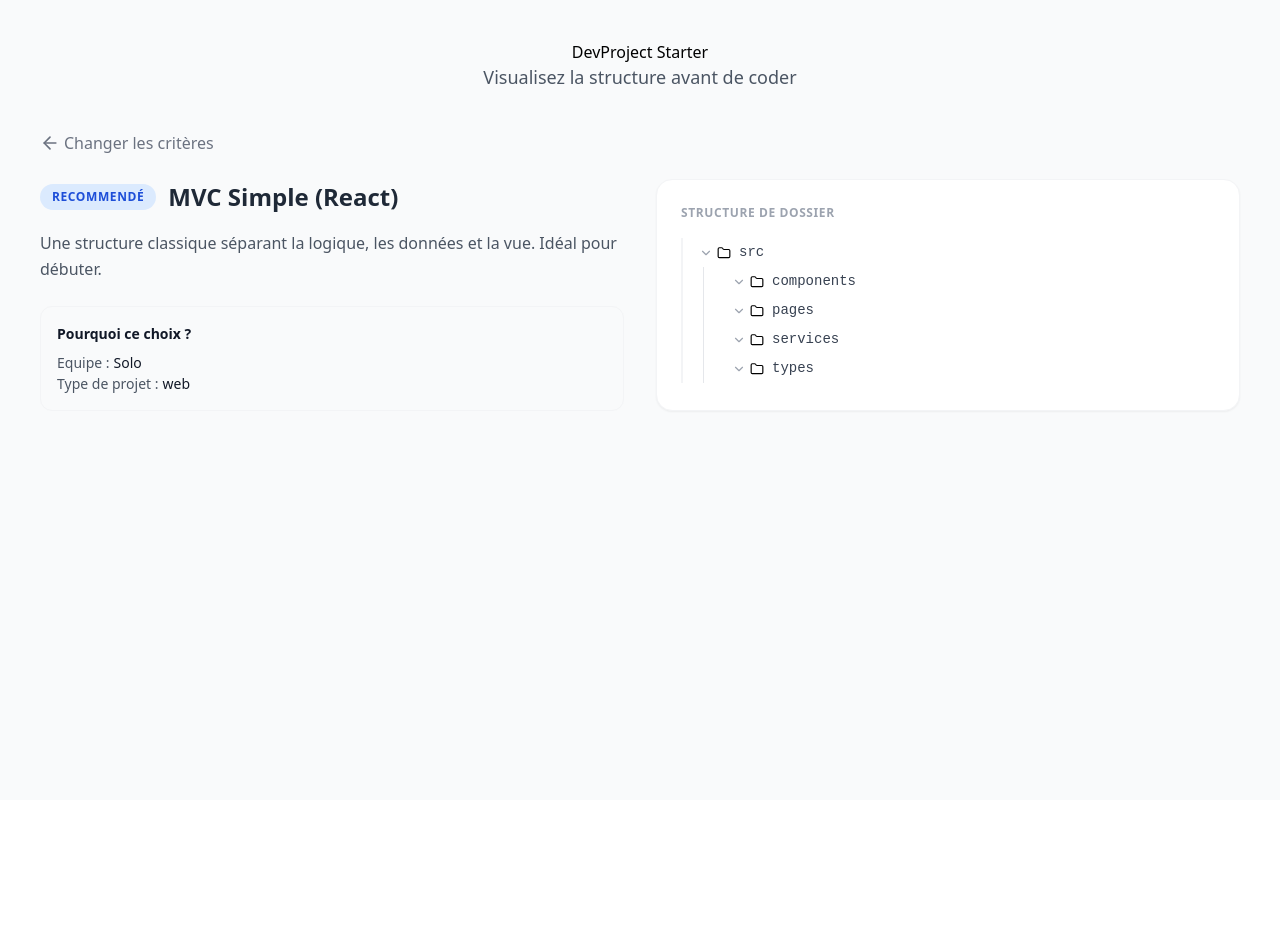
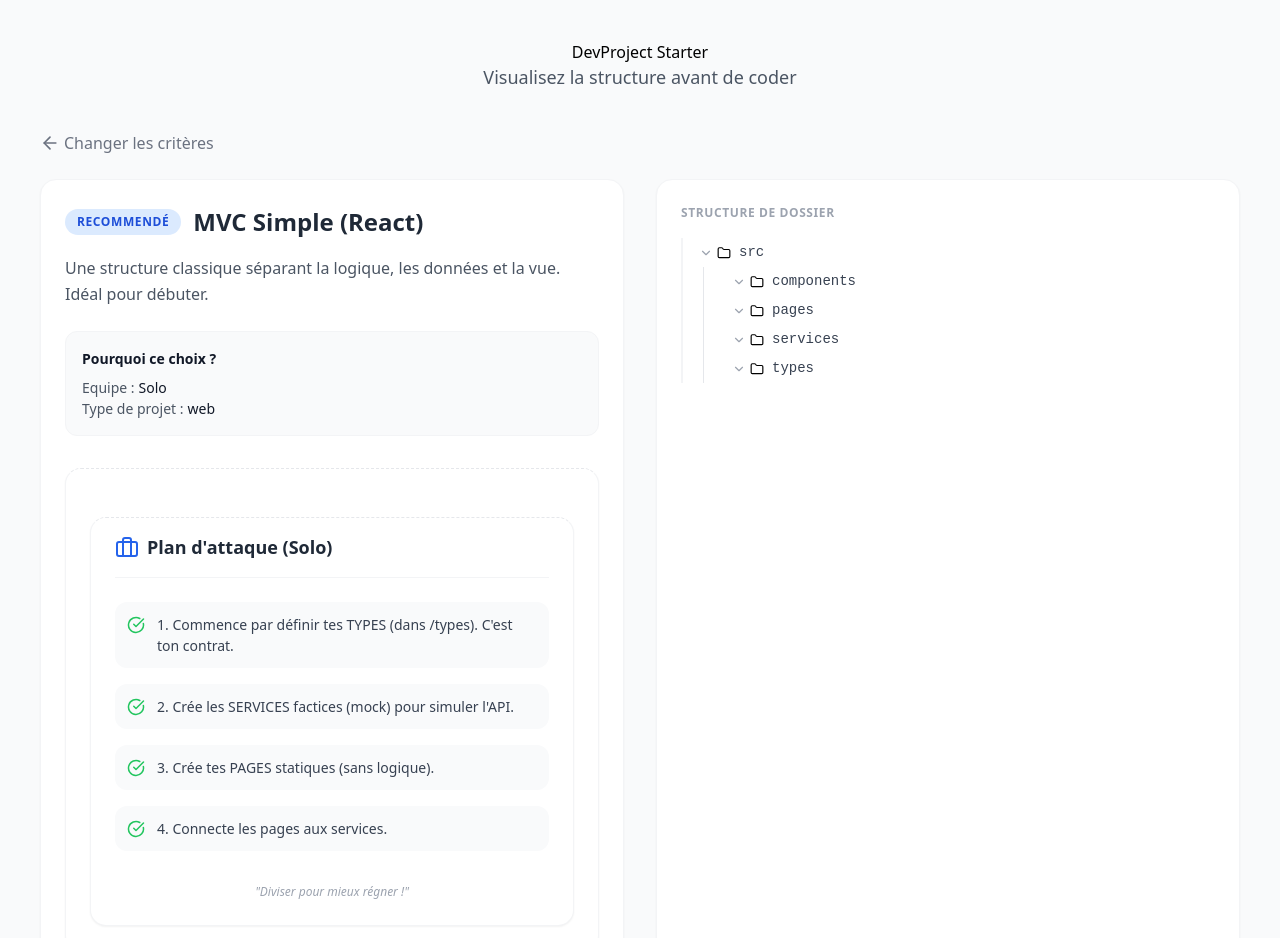
Before and after one commit to NagimaBouchikhi/dev-project-starter, a React (Vite) app: page / in a window 1280 px wide. Both pictures are taken after a click on the button "Trouver mon architecture". Shown: the top 938 px of the page. Before the commit the page ends 800 px from the top, so only its background shows below. Built offline with nearby package versions, Linux system fonts and the light colour scheme.

Commit message:
feat: add team roles and timeline visualization

```diff
--- a/src/App.tsx
+++ b/src/App.tsx
@@ -5,14 +5,17 @@ import { useState } from 'react';
 import type { Architecture } from './types';
 import { ProjectWizard } from './components/ProjectWizard';
 import { ArrowLeft } from 'lucide-react';
+import { TeamRoles } from './components/TeamRole';
 
 function App() {
 
   //Quelle architecture est selectionnée (null ou debut)
   const [selectedArchitecture,setSelectedArchitecture] = useState<Architecture | null>(null);
+  const [userChoices, setUserChoices] = useState<{teamSize: string; projectType: string} | null>(null);
 
   //Appeler quand le formulaire est validé
   const handleFormComplete = (criteria: {teamSize: string; projectType: string}) => {
+    setUserChoices(criteria);
     //On cherche l'architecture qui matche exactement les critéres
     const found = ARCHITECTURES.find(arch =>
       arch.recommendation.teamSize === criteria.teamSize &&
@@ -59,7 +62,7 @@ function App() {
           <div className='app-grid'>
 
             {/**Infos architecture */}
-            <div className='app-ard app-architecture-info'>
+            <div className='app-card app-architecture-info'>
               <div className='app-architecture-header'>
                 <span className='app-badge'> Recommendé</span>
                 <h2 className='app-architecture-title'>
@@ -91,6 +94,14 @@ function App() {
                   </li>
                 </ul>
               </div>
+
+              {/**Plan d'attaque */}
+              <div className='team-roles'>
+                <TeamRoles
+                  architecture={selectedArchitecture}
+                  mode={userChoices?.teamSize === 'solo' ? 'solo' : 'team'}
+                />
+              </div>
           </div>
 
           {/**Arborescence */}
--- /dev/null
+++ b/src/components/TeamRole.tsx
@@ -0,0 +1,68 @@
+import { Briefcase, CheckCircle, UserCog } from "lucide-react";
+import type { Architecture } from "../types";
+import '../styles/TeamRole.css';
+
+interface TeamRoleProps {
+    architecture: Architecture
+    mode : 'solo' | 'team'; //mode choisi par le user
+}
+
+export const TeamRoles: React.FC<TeamRoleProps> = ({architecture, mode}) => {
+
+    return(
+
+        <div className="team-roles">
+
+            {/**Header */}
+            <div className="team-roles-header">
+                <Briefcase size={24} />
+                <h3 className="team-roles-title">
+                    {mode === 'solo' ? 'Plan d\'attaque (Solo)' : "Répartition des rôles (Équipe)"}
+                </h3>
+            </div>
+
+            {/**Mode solo */}
+            {mode === 'solo' && (
+                <div className="team-roles-solo">
+                    {architecture.workflow.solo.map((step,index) => (
+                        <div key={index} className="solo-step">
+                            <CheckCircle size={18}/>
+                            <p>{step}</p>
+                        </div>
+                    ))}
+                    <div className="solo-quote">
+                        "Diviser pour mieux régner !"
+                    </div>
+                </div>
+            )}
+
+            {/**Mode équipe */}
+            {mode === 'team' && (
+                <div className="team-roles-team">
+                    {architecture.workflow.team.map((role,index) => (
+                        <div key={index} className='team-roles-card'>
+                            <div className="team-role-header">
+                                <UserCog size={20}/>
+                                <h4 className="team-role-title">{role.title}</h4>
+                            </div>
+
+                            <p className="team-roles-description">
+                                {role.description}
+                            </p>
+
+                            <div className="team-role-focus">
+                                {role.focus.map((folder,idx) => (
+                                    <span key={idx} className="team-role-badge">
+                                        {folder}
+                                    </span>
+                                ))}
+                            </div>
+
+                        </div>
+                    ))}
+                </div>
+            )}
+        </div>
+
+    )
+}
--- a/src/data/architectures.ts
+++ b/src/data/architectures.ts
@@ -40,7 +40,29 @@ export const ARCHITECTURES: Architecture[] = [
           }
         ]
       }
-    ]
+    ],
+
+    //workflow pour une personne seule
+    workflow : {
+        solo : [
+          "1. Commence par définir tes TYPES (dans /types). C'est ton contrat.",
+          "2. Crée les SERVICES factices (mock) pour simuler l'API.",
+          "3. Crée tes PAGES statiques (sans logique).",
+          "4. Connecte les pages aux services."
+      ],
+      team: [
+        {
+          title : "Dev UI / Integration",
+          description : "S'occupe du visuel et l'experience utilisateur.",
+          focus : ["/components", "/pages"]
+        },
+        {
+          title: "Dev Logic / API",
+          description : "Gère les appels réseau et la manipulation des données.",
+          focus : ["/services", "/types"]
+        }
+      ]
+    }
   },
   {
     id: 'clean-architecture',
@@ -86,7 +108,37 @@ export const ARCHITECTURES: Architecture[] = [
           }
         ]
        }
-    ]
+    ],
+
+
+    workflow : {
+      solo : [
+        "1. DOMAIN FIRST : Écris tes Entités et tes Use-Cases (Règles métier).",
+        "2. Définis les interfaces de tes Repositories (Contrats).",
+        "3. Implémente la couche DATA (API réelle).",
+        "4. Finis par la couche PRESENTATION (UI)."
+      ],
+      team: [
+        {
+          title: "Domain Expert",
+          description : "Se concentre sur la logique métier. Ne touche pas au framawork",
+          focus : ["/domain/entities", "/domain/use-cases"]
+        },
+        {
+          title: "Date Engineer",
+          description: "Connecte l'app au monde extérieur (API, DB...)",
+          focus: ["/data/repositories", "/domain/interfaces"]
+        },
+        {
+          title: "Frontend Developer",
+          description: "Utilise les use-cases pour construire l'interface utilisateur.",
+          focus: ["/presentation/components", "/presentation/pages"]
+        }
+
+      ]
+
+    }
   }
 
-]
+
+];
--- a/src/styles/App.css
+++ b/src/styles/App.css
@@ -174,3 +174,21 @@
   border-left: 2px solid #f3f4f6;
   padding-left: 0.5rem;
 }
+
+/* Wrapper du composant TeamRoles dans App */
+.team-roles {
+  margin-top: 2rem;
+}
+
+/* Ajustement quand placé dans la colonne architecture */
+.app-architecture-info .team-roles {
+  padding-top: 1rem;
+  border-top: 1px dashed #e5e7eb;
+}
+
+/* Responsive : éviter l’écrasement */
+@media (max-width: 768px) {
+  .team-roles {
+    margin-top: 1.5rem;
+  }
+}
--- /dev/null
+++ b/src/styles/TeamRole.css
@@ -0,0 +1,126 @@
+/* Conteneur principal */
+.team-roles {
+  background-color: #ffffff;
+  padding: 1.5rem;
+  border-radius: 1rem;
+  border: 1px solid #f3f4f6;
+  box-shadow: 0 1px 2px rgba(0, 0, 0, 0.05);
+}
+
+/* Header */
+.team-roles-header {
+  display: flex;
+  align-items: center;
+  gap: 0.5rem;
+  padding-bottom: 1rem;
+  margin-bottom: 1.5rem;
+  border-bottom: 1px solid #f3f4f6;
+}
+
+.team-roles-header svg {
+  color: #2563eb;
+}
+
+.team-roles-title {
+  font-size: 1.125rem;
+  font-weight: 700;
+  color: #1f2937;
+}
+
+/* ===== SOLO MODE ===== */
+
+.team-roles-solo {
+  display: flex;
+  flex-direction: column;
+  gap: 1rem;
+}
+
+.solo-step {
+  display: flex;
+  align-items: flex-start;
+  gap: 0.75rem;
+  padding: 0.75rem;
+  background-color: #f9fafb;
+  border-radius: 0.75rem;
+}
+
+.solo-step svg {
+  color: #22c55e;
+  flex-shrink: 0;
+  margin-top: 2px;
+}
+
+.solo-step p {
+  font-size: 0.875rem;
+  font-weight: 500;
+  color: #374151;
+}
+
+.solo-quote {
+  margin-top: 1rem;
+  text-align: center;
+  font-size: 0.75rem;
+  color: #9ca3af;
+  font-style: italic;
+}
+
+/* ===== TEAM MODE ===== */
+
+.team-roles-team {
+  display: grid;
+  grid-template-columns: 1fr;
+  gap: 1rem;
+}
+
+.team-role-card {
+  padding: 1rem;
+  border: 1px solid #e5e7eb;
+  border-radius: 0.75rem;
+  transition: border-color 0.2s ease;
+}
+
+.team-role-card:hover {
+  border-color: #93c5fd;
+}
+
+/* Role header */
+.team-role-header {
+  display: flex;
+  align-items: center;
+  gap: 0.5rem;
+  margin-bottom: 0.5rem;
+}
+
+.team-role-header svg {
+  color: #7c3aed;
+}
+
+.team-role-header h4 {
+  font-size: 1rem;
+  font-weight: 700;
+  color: #1f2937;
+}
+
+/* Description */
+.team-role-description {
+  font-size: 0.875rem;
+  color: #4b5563;
+  margin-bottom: 0.75rem;
+}
+
+/* Focus badges */
+.team-role-focus {
+  display: flex;
+  flex-wrap: wrap;
+  gap: 0.5rem;
+}
+
+.team-role-badge {
+  font-size: 0.75rem;
+  padding: 0.25rem 0.5rem;
+  background-color: #f5f3ff;
+  color: #6d28d9;
+  border: 1px solid #ede9fe;
+  border-radius: 0.5rem;
+  font-family: monospace;
+}
--- a/src/types/index.ts
+++ b/src/types/index.ts
@@ -5,6 +5,14 @@ export interface FolderStructure {
     type: 'file' | 'folder';
     description?: string; // Description optionnelle
     children?: FolderStructure[]; // Enfants si c'est un dossier
+}
+
+//Role en equipe
+export interface TeamRole {
+    title: string; //ex: "Frontend Developer"
+    description: string; //ce qu'il fait"
+    focus: string[]; //les dossiers qu'il touche
+
 }
 
 //Definit ce qu'une Architecture compléte
@@ -19,4 +27,10 @@ export interface Architecture {
     };
     //structure de dossier concréte
     structure: FolderStructure[];
+
+    //La strategie de travail
+    workflow : {
+        solo : string[]; //Liste des etape une personne seule
+        team : TeamRole[]; //Liste des rôles pour une équipe
+    }
 }
```
